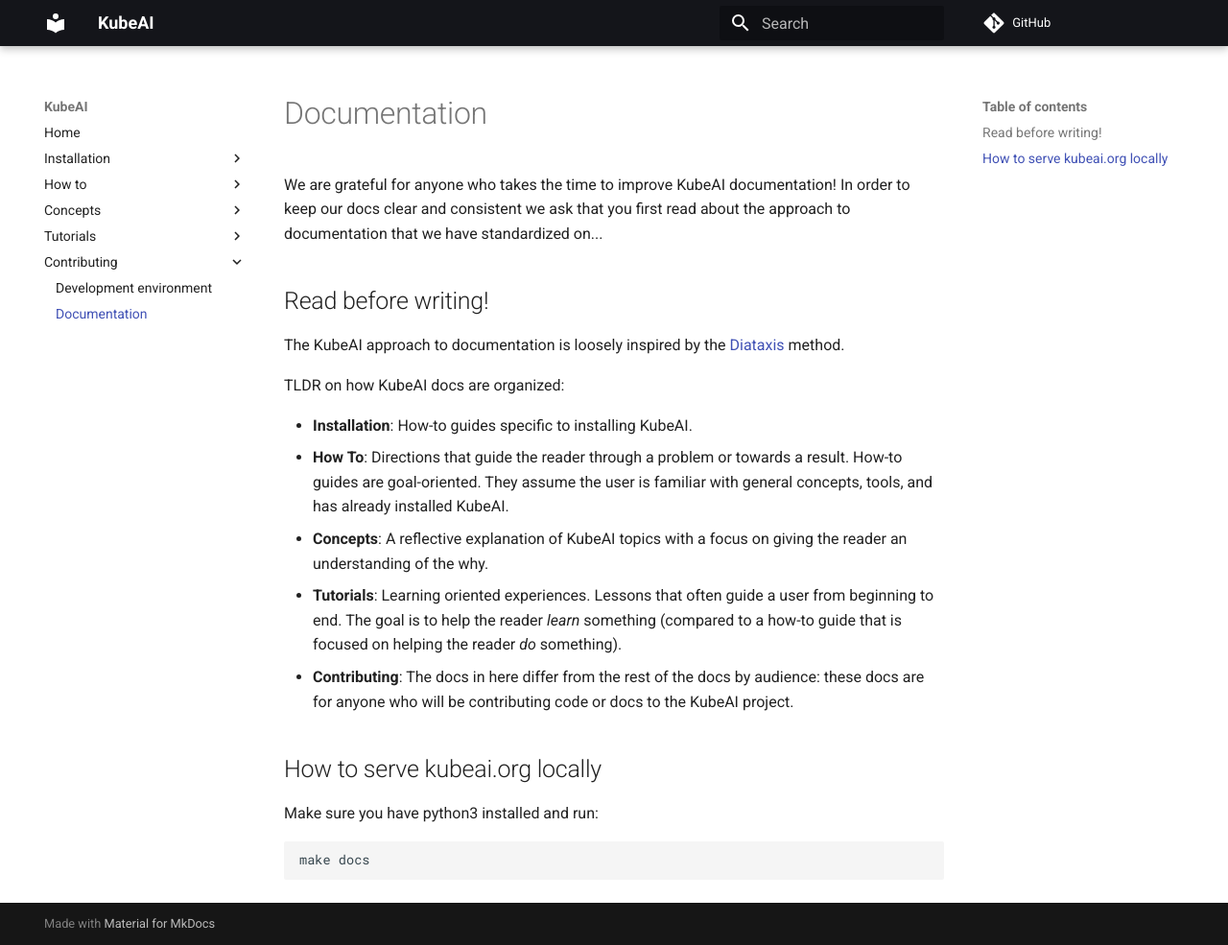
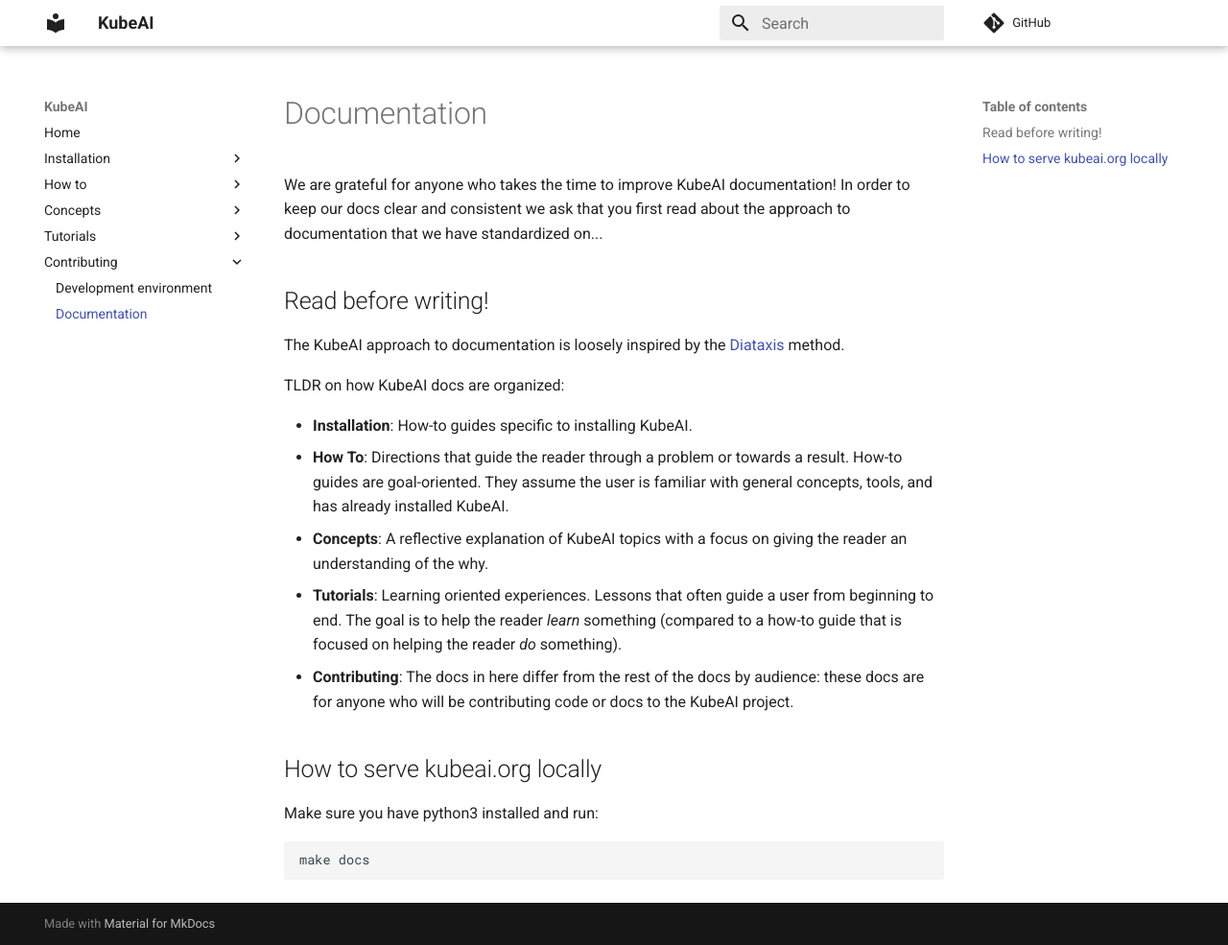
Before and after one commit to substratusai/kubeai, an MkDocs documentation site: the page built from docs/contributing/documentation.md, in a window 1280 px wide and 985 px high. Shown: the whole window at 96% size. Built offline with MkDocs 1.6.1 and Material for MkDocs 9.7.7, drawn with Linux system fonts in a browser that asks for light colours; comment, search, counter and statistics services are not loaded.

Commit message:
Change color to white

```diff
--- a/mkdocs.yml
+++ b/mkdocs.yml
@@ -5,7 +5,8 @@
 theme:
   name: material
   palette:
-    primary: black
+    primary: white # Defaults to indigo.
+    accent: blue # Defaults to indigo.
 
 nav:
   - Home: README.md
```
